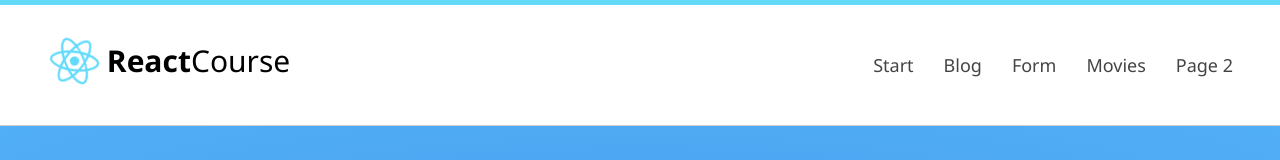
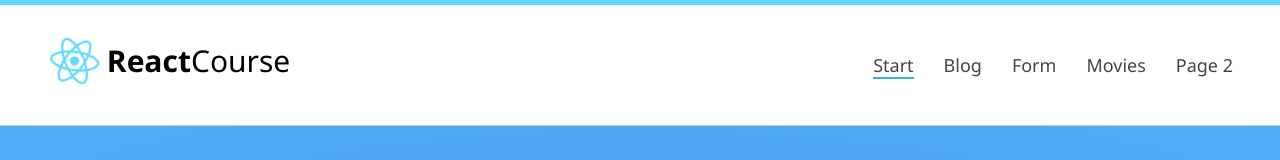
Before and after one commit to rrg1459/mern, a React (Create React App) app in the folder client/: page / in a window 1280 px wide. Shown: the top 160 px of the page. Built offline with nearby package versions, Linux system fonts and the light colour scheme.

Commit message:
Active routes

```diff
--- a/client/src/Router.js
+++ b/client/src/Router.js
@@ -52,6 +52,7 @@ const Router = () => {
         <Routes>
 
           <Route path="/" element={<Movies />} />
+          <Route path="/home" element={<Movies />} />
           <Route path="/test" element={<TestSection />} />
           <Route path="/second" element={<MyComponent />} />
           <Route path="/no-component" element={(
--- a/client/src/assets/css/App.css
+++ b/client/src/assets/css/App.css
@@ -91,7 +91,7 @@ body {
 }
 
 .active{
-  border-bottom: 1px solid #3cb2d3;
+  border-bottom: 2px solid #3cb2d3;
 }
 
 #slider{
--- a/client/src/components/Header.js
+++ b/client/src/components/Header.js
@@ -1,11 +1,14 @@
-import { Link } from 'react-router-dom';
+import { Link, useResolvedPath } from 'react-router-dom';
 
 import logo from '../assets/images/logo.svg';
 
 const Header = () => {
 
+  const { pathname } = useResolvedPath();
+
   return (
     <header id="header">
+
       <div className="center">
         { /*-- LOGO --*/}
         <div id="logo">
@@ -18,11 +21,11 @@ const Header = () => {
         { /*-- MENU --*/}
         <nav id="menu">
           <ul>
-            <li><Link to="/" activeclassname="active">Start</Link></li>
-            <li><Link to="/test" activeclassname="active">Blog</Link></li>
-            <li><Link to="/second" activeclassname="active">Form</Link></li>
-            <li><Link to="/no-component" activeclassname="active">Movies</Link></li>
-            <li><Link to="/optionals/Rafael" activeclassname="active">Page 2</Link></li>
+            <li><Link to="/" className={pathname === '/' ? "active" : ''}>Start</Link></li>
+            <li><Link to="/test"  className={pathname === '/test' ? "active" : ''}>Blog</Link></li>
+            <li><Link to="/second"  className={pathname === '/second' ? "active" : ''}>Form</Link></li>
+            <li><Link to="/no-component"  className={pathname === '/no-component' ? "active" : ''}>Movies</Link></li>
+            <li><Link to="/optionals/Rafael"  className={pathname === '/optionals/Rafael' ? "active" : ''}>Page 2</Link></li>
           </ul>
         </nav>
 
```
